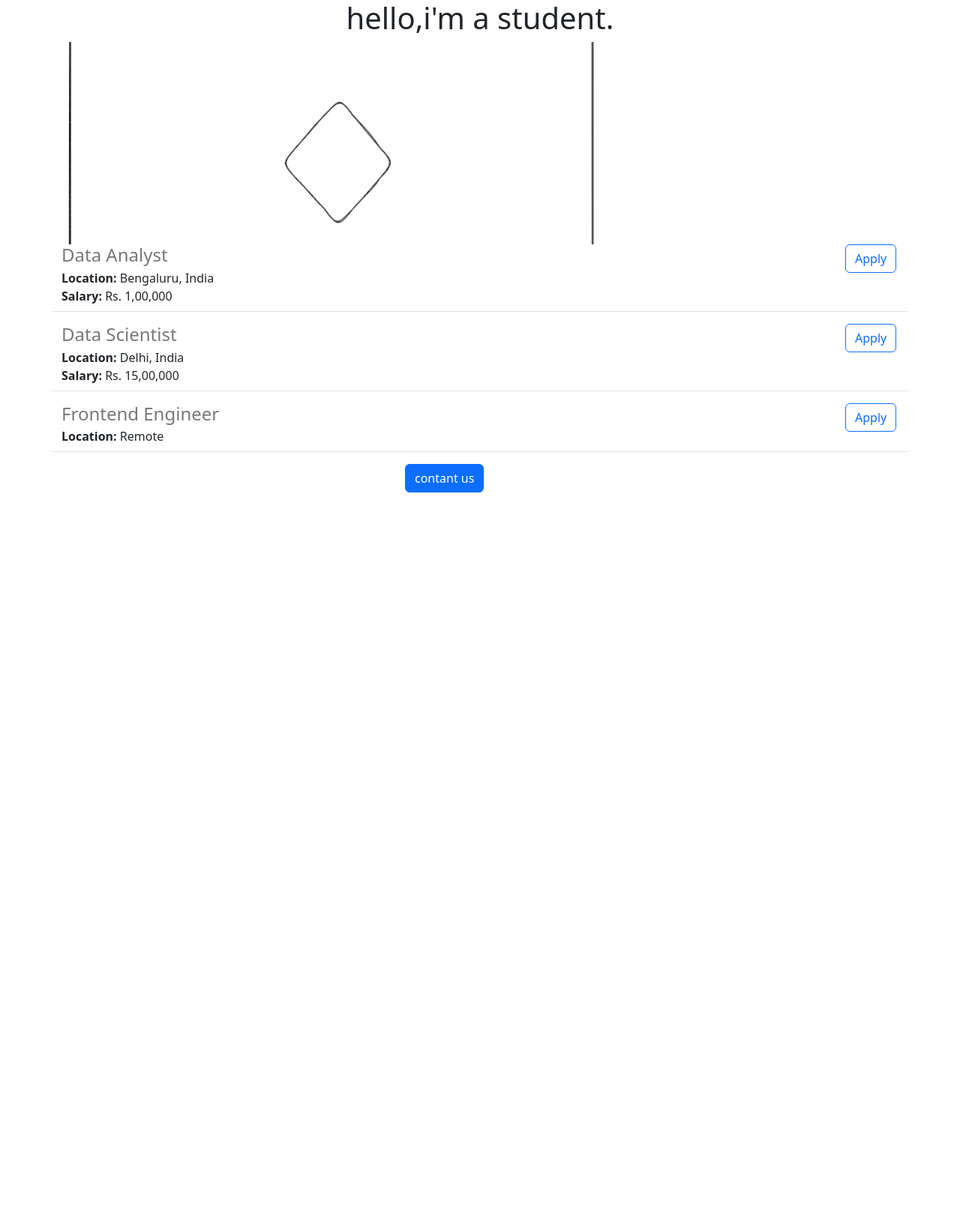
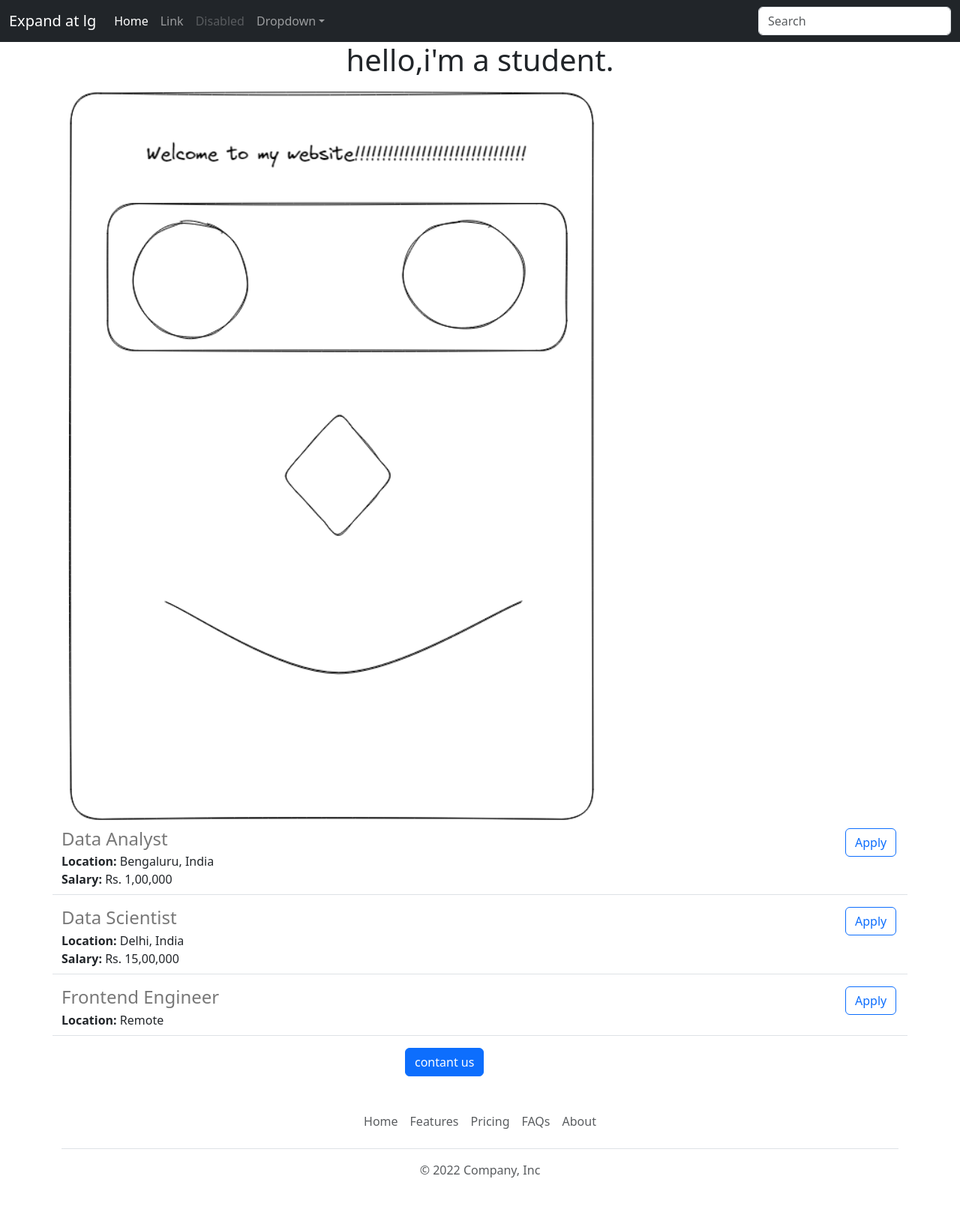
Before and after one commit to ninuan/website-careers, a Flask app: page / in a window 1280 px wide. Shown: the whole page at 75% size. Before the commit the page ends 657 px from the top, so only its background shows below. Run offline with Flask 2, Linux system fonts and the light colour scheme.

Commit message:
functional and aesthetic improvements

```diff
--- /dev/null
+++ b/templates/footer.html
@@ -0,0 +1,12 @@
+<div class="container">
+  <footer class="py-3 my-4">
+    <ul class="nav justify-content-center border-bottom pb-3 mb-3">
+      <li class="nav-item"><a target="_blank" href="#" class="nav-link px-2 text-muted">Home</a></li>
+      <li class="nav-item"><a href="#" class="nav-link px-2 text-muted">Features</a></li>
+      <li class="nav-item"><a href="#" class="nav-link px-2 text-muted">Pricing</a></li>
+      <li class="nav-item"><a href="#" class="nav-link px-2 text-muted">FAQs</a></li>
+      <li class="nav-item"><a href="#" class="nav-link px-2 text-muted">About</a></li>
+    </ul>
+    <p class="text-center text-muted">&copy; 2022 Company, Inc</p>
+  </footer>
+</div>
--- a/templates/home.html
+++ b/templates/home.html
@@ -15,12 +15,13 @@
 
     #banner{
       width: 720px;
-      height: 270px;
+      height: 100%;
       object-fit: cover;
     }
   </style>
 </head>
 <body>
+  {% include 'nav.html' %}
   <div class="container">
     <h1 class="text-center">hello,i'm a student.</h1>
     <img id="banner" src="static/demo1.png" >
@@ -30,8 +31,9 @@
       {% endfor %}
     </div>
     <div class="mx-auto" style="width: 200px;">
-      <button class="btn btn-primary" type="button">contant us</button>
+      <a href='mailto:ninuan123@gmail.com?subject=contant us' class="btn btn-primary" type="button">contant us</a>
     </div>
   </div>
+  {% include 'footer.html' %}
 </body>
 </html>
--- a/templates/jobitem.html
+++ b/templates/jobitem.html
@@ -6,7 +6,7 @@
     <div><b>Salary: </b>{{job["salary"]}}</div>
     {% endif %}
   </div>
-  <div class='col-1'>
-    <button type='button' class='btn btn-outline-primary'>Apply</button>
+  <div class='col-1 padding-right:16px'>
+    <a href="mailto:ninuan123@gmail.com?subject=Application for {{job['title']}}" type='button' class='btn btn-outline-primary'>Apply</a>
   </div>
 </div>
--- /dev/null
+++ b/templates/nav.html
@@ -0,0 +1,34 @@
+<nav class="navbar navbar-expand-lg navbar-dark  fixed-top bg-dark" aria-label="Fifth navbar example">
+    <div class="container-fluid">
+      <a class="navbar-brand" href="#">Expand at lg</a>
+      <button class="navbar-toggler" type="button" data-bs-toggle="collapse" data-bs-target="#navbarsExample05" aria-controls="navbarsExample05" aria-expanded="false" aria-label="Toggle navigation">
+        <span class="navbar-toggler-icon"></span>
+      </button>
+
+      <div class="collapse navbar-collapse" id="navbarsExample05">
+        <ul class="navbar-nav me-auto mb-2 mb-lg-0">
+          <li class="nav-item">
+            <a class="nav-link active" aria-current="page" href="#">Home</a>
+          </li>
+          <li class="nav-item">
+            <a class="nav-link" href="#">Link</a>
+          </li>
+          <li class="nav-item">
+            <a class="nav-link disabled">Disabled</a>
+          </li>
+          <li class="nav-item dropdown">
+            <a class="nav-link dropdown-toggle" href="#" data-bs-toggle="dropdown" aria-expanded="false">Dropdown</a>
+            <ul class="dropdown-menu">
+              <li><a class="dropdown-item" href="#">Action</a></li>
+              <li><a class="dropdown-item" href="#">Another action</a></li>
+              <li><a class="dropdown-item" href="#">Something else here</a></li>
+            </ul>
+          </li>
+        </ul>
+        <form role="search">
+          <input class="form-control" type="search" placeholder="Search" aria-label="Search">
+        </form>
+      </div>
+    </div>
+  </nav>
+  <div style="height: 56px;"></div>
```
